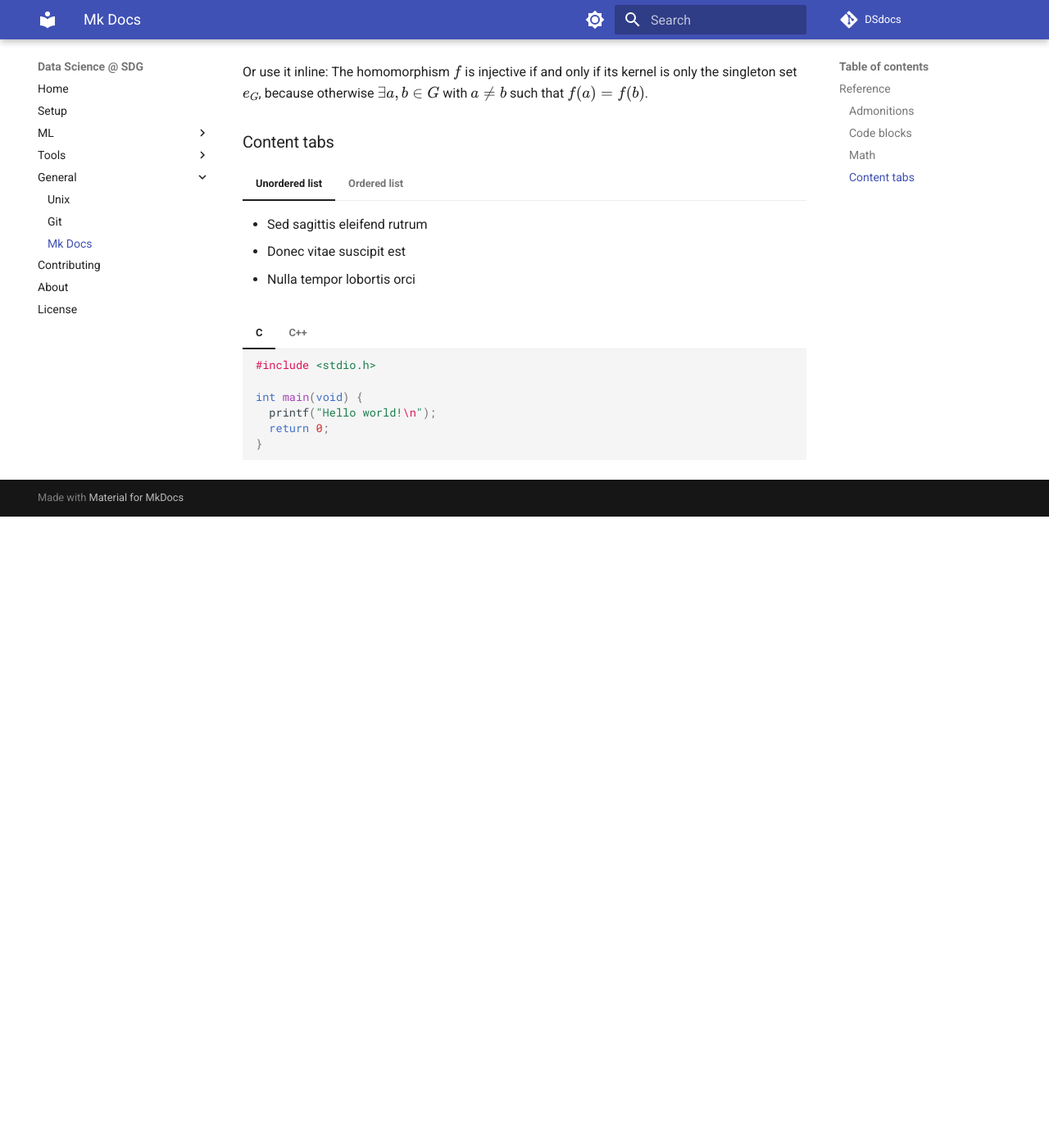
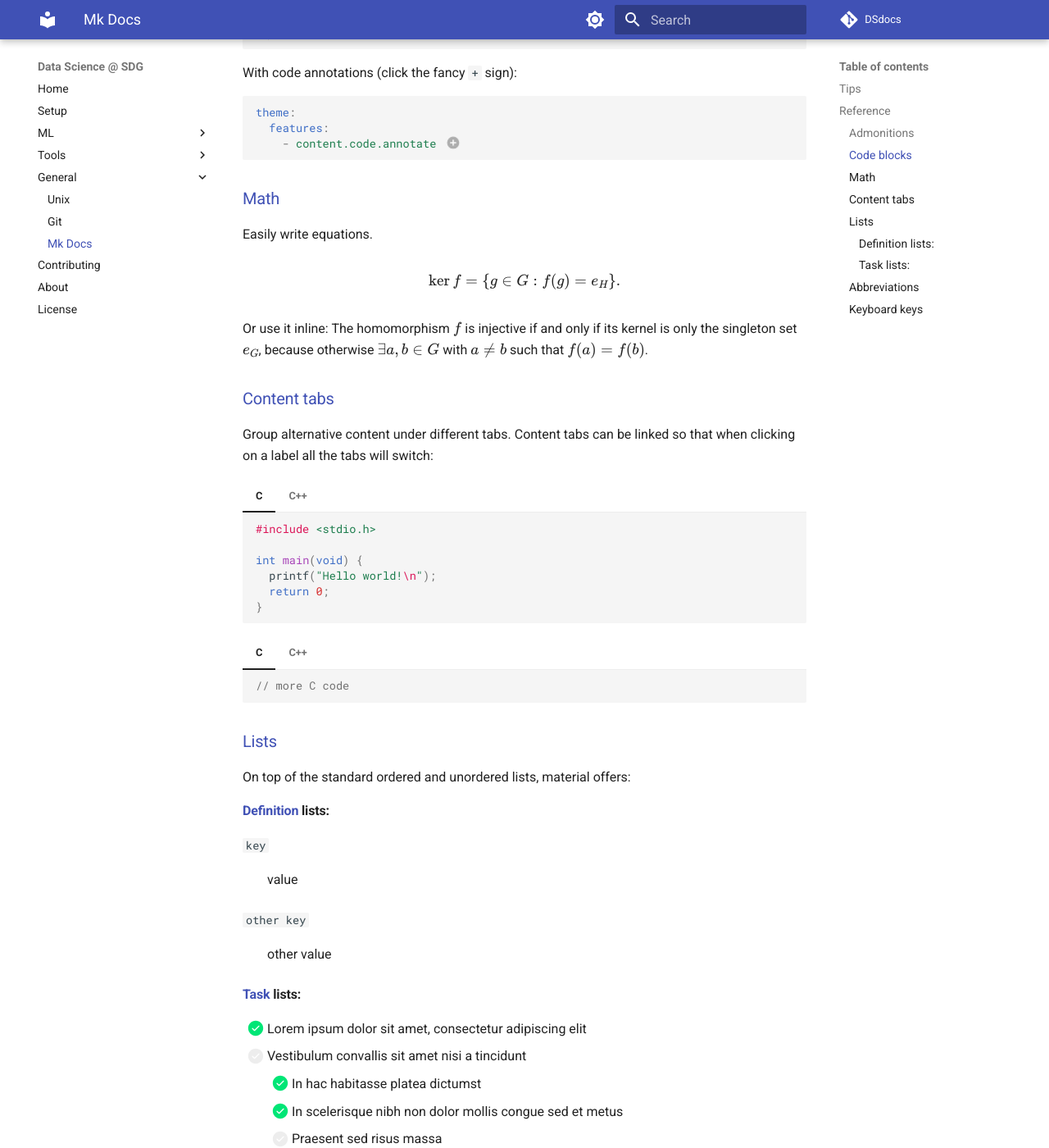
Before and after one commit to pietro-nobili-SDG/dsdocs, an MkDocs documentation site: the page built from docs/mkdocs/guide.md, in a window 1280 px wide and 1400 px high, scrolled down 1038 px. Shown: the whole window at 82% size. Built offline with MkDocs 1.6.1 and Material for MkDocs 9.7.7, drawn with Linux system fonts in a browser that asks for light colours; emoji names are drawn with the system emoji font; comment, search, counter and statistics services are not loaded; before the commit the page ends 1668 px from its top, so only the background shows below that; some of the changed text lies outside the part shown.

Commit message:
Update the metaguide to material mkdocs

````diff
--- a/docs/mkdocs/guide.md
+++ b/docs/mkdocs/guide.md
@@ -1,15 +1,32 @@
 # MkDocs
 
 Basic
-[mkdocs.org](https://www.mkdocs.org)
-guide.
+[MkDocs](https://www.mkdocs.org)
+and
+[Material for MkDocs](https://squidfunk.github.io/mkdocs-material/)
+guides.
+
+## Tips
+
+!!! note
+
+    Use a single `# Header` per page, or the Table of Content will disappear.
 
 ## Reference
 
 Material for MkDocs has a lot of
 [interesting features](https://squidfunk.github.io/mkdocs-material/reference/).
+In this page there are a few example of the most useful ones.
 
-### Admonitions
+The source code to generate this examples is not rendered,
+either
+[check](https://raw.githubusercontent.com/pietro-nobili-SDG/dsdocs/main/docs/mkdocs/guide.md)
+the source code
+or better, follow the links in the headers to check the official documentation.
+
+### [Admonitions](https://squidfunk.github.io/mkdocs-material/reference/admonitions/)
+
+Useful to include side content without significantly interrupting the document flow:
 
 !!! note
 
@@ -17,7 +34,7 @@ Material for MkDocs has a lot of
     nulla. Curabitur feugiat, tortor non consequat finibus, justo purus auctor
     massa, nec semper lorem quam in massa.
 
-### Code blocks
+### [Code blocks](https://squidfunk.github.io/mkdocs-material/reference/code-blocks/)
 
 With title, line numbers and highlighted lines.
 
@@ -29,7 +46,7 @@ def bubble_sort(items):
                 items[j], items[j + 1] = items[j + 1], items[j]
 ```
 
-With code annotations:
+With code annotations (click the fancy `+` sign):
 
 ``` yaml
 theme:
@@ -54,21 +71,10 @@ The homomorphism $f$ is injective if and only if its kernel is only the
 singleton set $e_G$, because otherwise $\exists a,b\in G$ with $a\neq b$ such
 that $f(a)=f(b)$.
 
-### Content tabs
+### [Content tabs](https://squidfunk.github.io/mkdocs-material/reference/content-tabs/)
 
-=== "Unordered list"
-
-    * Sed sagittis eleifend rutrum
-    * Donec vitae suscipit est
-    * Nulla tempor lobortis orci
-
-=== "Ordered list"
-
-    1. Sed sagittis eleifend rutrum
-    2. Donec vitae suscipit est
-    3. Nulla tempor lobortis orci
-
-<!-- no idea how to split them properly but this works -->
+Group alternative content under different tabs.
+Content tabs can be linked so that when clicking on a label all the tabs will switch:
 
 === "C"
 
@@ -91,3 +97,57 @@ that $f(a)=f(b)$.
       return 0;
     }
     ```
+
+<!-- no idea how to split them properly but this works -->
+
+=== "C"
+
+    ``` c
+    // more C code
+    ```
+
+=== "C++"
+
+    ``` c++
+    // more C++ code
+    ```
+
+### [Lists](https://squidfunk.github.io/mkdocs-material/reference/lists/)
+
+On top of the standard ordered and unordered lists,
+material offers:
+
+#### [Definition](https://squidfunk.github.io/mkdocs-material/reference/lists/#using-definition-lists) lists:
+
+`key`
+
+: value
+
+`other key`
+
+: other value
+
+#### [Task](https://squidfunk.github.io/mkdocs-material/reference/lists/#using-task-lists) lists:
+
+- [x] Lorem ipsum dolor sit amet, consectetur adipiscing elit
+- [ ] Vestibulum convallis sit amet nisi a tincidunt
+    * [x] In hac habitasse platea dictumst
+    * [x] In scelerisque nibh non dolor mollis congue sed et metus
+    * [ ] Praesent sed risus massa
+- [ ] Aenean pretium efficitur erat, donec pharetra, ligula non scelerisque
+
+### [Abbreviations](https://squidfunk.github.io/mkdocs-material/reference/tooltips/#adding-abbreviations)
+
+Define a glossary (in a single file `includes/abbreviations.md`),
+and use it everywhere:
+QUTSUC.
+
+### [Keyboard keys](https://squidfunk.github.io/mkdocs-material/reference/formatting/?h=ctrl#adding-keyboard-keys)
+
+Render neatly key combos like
+++ctrl+alt+del++
+or
+++ctrl+shift+t++.
+Check out the
+[full list](https://facelessuser.github.io/pymdown-extensions/extensions/keys/#extendingmodifying-key-map-index)
+of keys available.
--- a/mkdocs.yml
+++ b/mkdocs.yml
@@ -25,6 +25,7 @@ theme:
         name: Switch to light mode
   features:
     - content.code.annotate # attach arbitrary content to specific sections of code
+    - content.tabs.link     # all content tabs across the whole documentation site will be linked and switch to the same label when the user clicks on a tab
     - navigation.instant    # clicks on all internal links will be intercepted and dispatched without fully reloading the page
     # - navigation.tabs     # top-level sections are rendered in a menu layer below the header
     # - navigation.tracking # URL in the address bar is automatically updated with the active anchor
@@ -35,22 +36,29 @@ theme:
     - search.suggest        # search will display the likeliest completion for the last word, accept with Right key
 
 markdown_extensions:
+  - abbr
   - admonition
   - attr_list
+  - def_list
   - md_in_html
   - pymdownx.arithmatex:
       generic: true
   - pymdownx.details
+  - pymdownx.emoji:
+      emoji_index: !!python/name:materialx.emoji.twemoji
+      emoji_generator: !!python/name:materialx.emoji.to_svg
   - pymdownx.highlight:
       anchor_linenums: true
   - pymdownx.inlinehilite
+  - pymdownx.keys
+  - pymdownx.snippets:
+      auto_append:
+        - includes/abbreviations.md
+  - pymdownx.superfences
   - pymdownx.tabbed:
       alternate_style: true
-  - pymdownx.snippets
-  - pymdownx.superfences
-  - pymdownx.emoji:
-      emoji_index: !!python/name:materialx.emoji.twemoji
-      emoji_generator: !!python/name:materialx.emoji.to_svg
+  - pymdownx.tasklist:
+      custom_checkbox: true
   - toc:
       permalink: true
 
````
Also changed, not shown: includes/abbreviations.md (added, +1 -0 lines).
